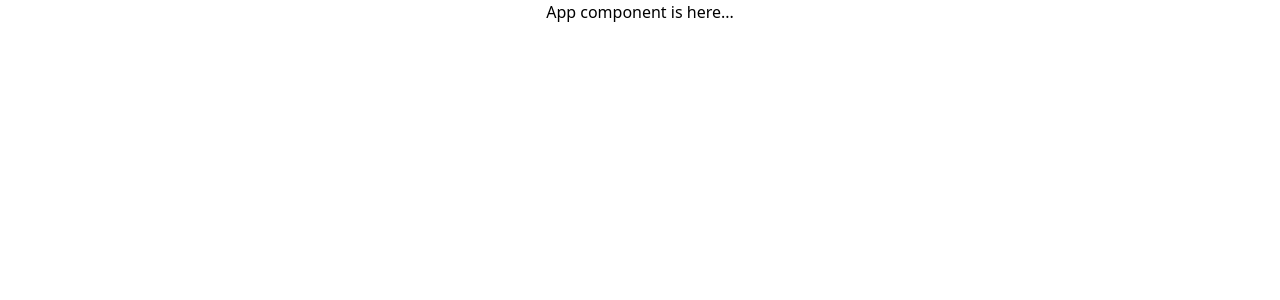
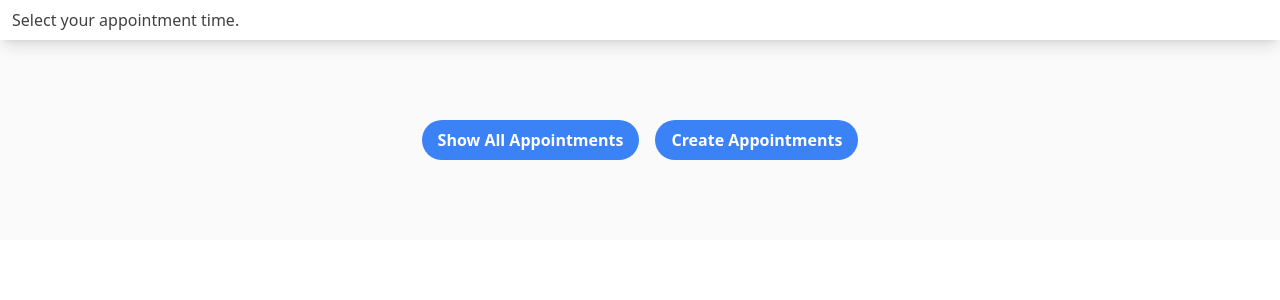
Before and after one commit to suryawanshi-ankit/appointment-task, a React (Create React App) app: page / in a window 1280 px wide. Shown: the top 300 px of the page. Built offline with nearby package versions, Linux system fonts and the light colour scheme.

Commit message:
created heading and button

```diff
--- a/src/App.tsx
+++ b/src/App.tsx
@@ -1,10 +1,23 @@
 import React from 'react';
 import './App.css';
+import Header from "./components/Header";
 
 function App() {
   return (
     <div className="text-center	">
-      App component is here...
+      <Header />
+      <div
+        className="bg-neutral-50 px-6 py-20 text-center text-neutral-800 dark:bg-neutral-700 dark:text-neutral-200"
+      >
+        <div>
+          <button className="bg-blue-500 hover:bg-blue-700 text-white font-bold py-2 px-4 rounded-full mr-2">
+            Show All Appointments
+          </button>
+          <button className="bg-blue-500 hover:bg-blue-700 text-white font-bold py-2 px-4 rounded-full ml-2">
+            Create Appointments
+          </button>
+        </div>
+      </div>
     </div>
   );
 }
--- /dev/null
+++ b/src/components/Header.js
@@ -0,0 +1,21 @@
+import React from 'react';
+
+const Header = () => {
+  return (
+    <header>
+      <nav
+        class="relative flex w-full items-center justify-between bg-white py-2 text-neutral-600 shadow-lg hover:text-neutral-700 focus:text-neutral-700 dark:bg-neutral-600 dark:text-neutral-200 md:flex-wrap md:justify-start"
+        data-te-navbar-ref>
+        <div class="flex w-full flex-wrap items-center justify-between px-3">
+          <div
+            class="!visible hidden grow basis-[100%] items-center lg:!flex lg:basis-auto"
+          >
+            Select your appointment time.
+          </div>
+        </div>
+      </nav>
+    </header>
+  )
+}
+
+export default Header;
```
